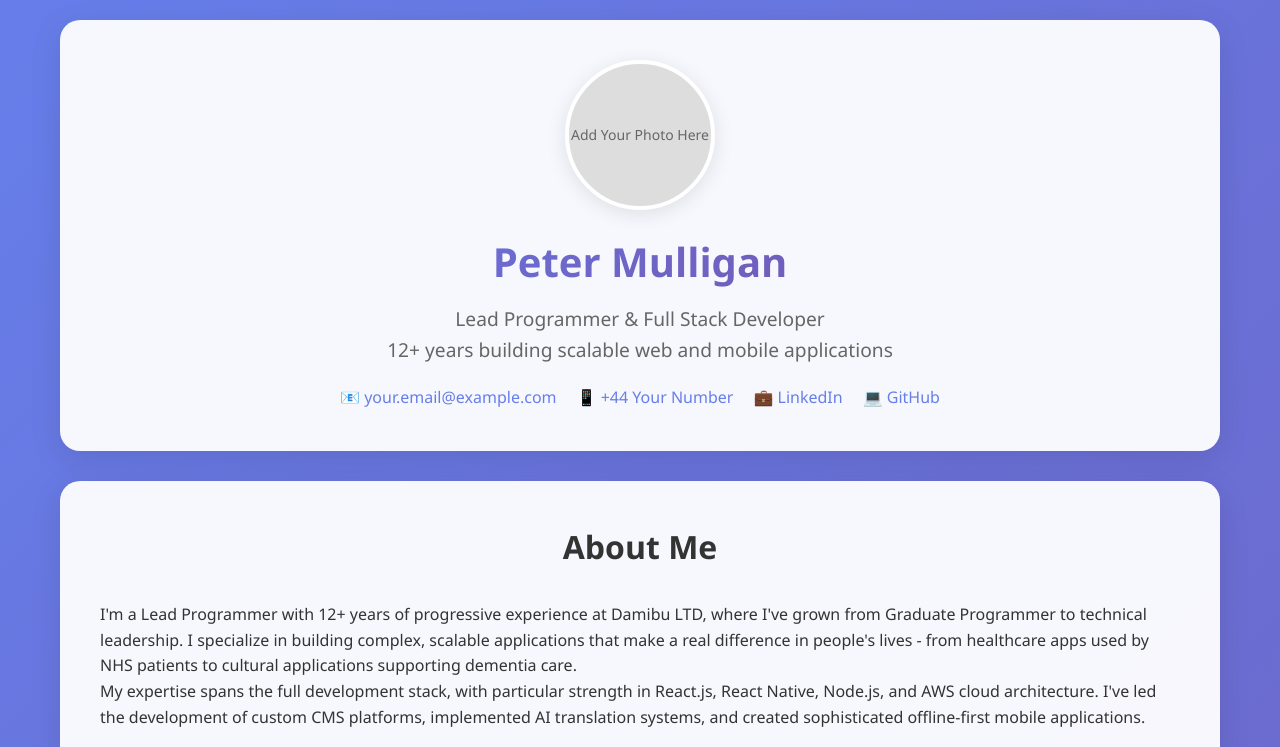
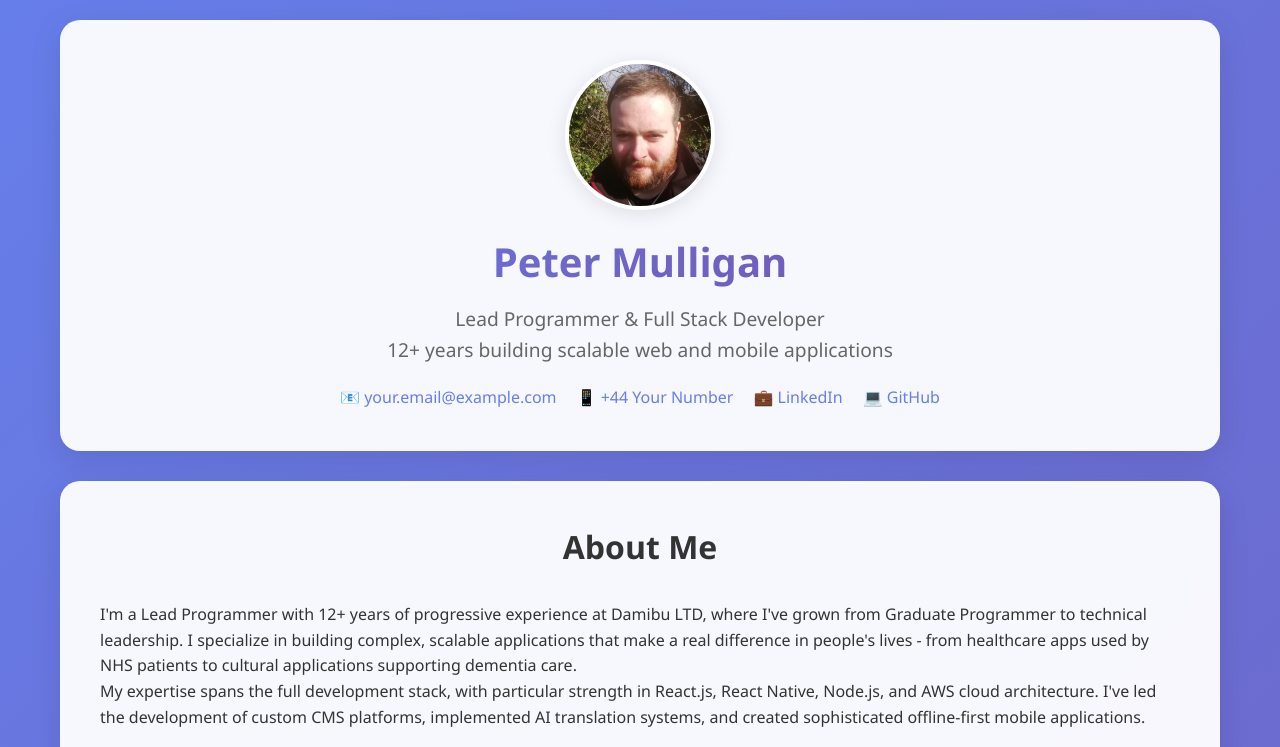
Before and after one commit to Paeyn/portfolio, a plain HTML site: page index.html in a window 1280 px wide. Shown: the top 747 px of the page. Drawn offline with Linux system fonts and the light colour scheme.

Commit message:
Added profile picture

```diff
--- a/index.html
+++ b/index.html
@@ -41,13 +41,10 @@
             border-radius: 50%;
             margin: 0 auto 20px;
             background: #ddd;
-            display: flex;
-            align-items: center;
-            justify-content: center;
-            font-size: 14px;
-            color: #666;
+            display: block;
             border: 4px solid #fff;
             box-shadow: 0 4px 20px rgba(0, 0, 0, 0.1);
+            object-fit: cover;
         }
 
         .header h1 {
@@ -253,9 +250,7 @@
     <div class="container">
         <!-- Header Section -->
         <div class="header">
-            <div class="profile-img">
-                Add Your Photo Here
-            </div>
+            <img class="profile-img" src="profile.png" alt="Peter Mulligan">
             <h1>Peter Mulligan</h1>
             <p>Lead Programmer & Full Stack Developer</p>
             <p>12+ years building scalable web and mobile applications</p>
@@ -436,7 +431,7 @@
     </div>
 
     <div class="footer">
-        <p>&copy; 2024 Peter Mulligan. Ready to build something amazing together.</p>
+        <p>&copy; 2025 Peter Mulligan. Ready to build something amazing together.</p>
     </div>
 </body>
 </html>
```
Also changed, not shown: profile.png (added).
